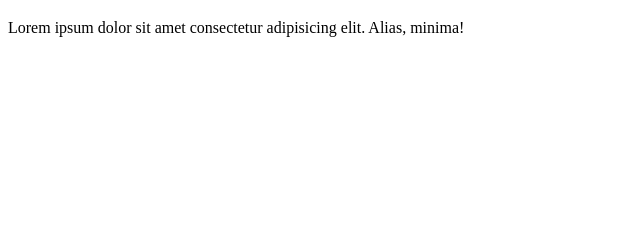
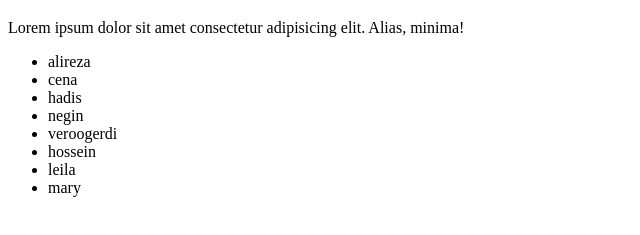
Before and after one commit to alireza-mehrzad/learn-git, a plain HTML site: page index.html in a window 1280 px wide. Shown: the part 61-296 px from the top of the page, without its empty margins (0-640 px from the left). Drawn offline with Linux system fonts and the light colour scheme.

Commit message:
students

```diff
--- a/index.html
+++ b/index.html
@@ -8,5 +8,16 @@
 <body>
     <h1>cena bother me for checking his project</h1>
     <p>Lorem ipsum dolor sit amet consectetur adipisicing elit. Alias, minima!</p>
+    <ul>
+        <li>alireza</li>
+        <li>cena</li>
+        <li>hadis</li>
+        <li>negin</li>
+        <li>veroogerdi</li>
+        <li>hossein</li>
+        <li>leila</li>
+        <li>mary</li>
+    </ul>
+
 </body>
 </html>
```
